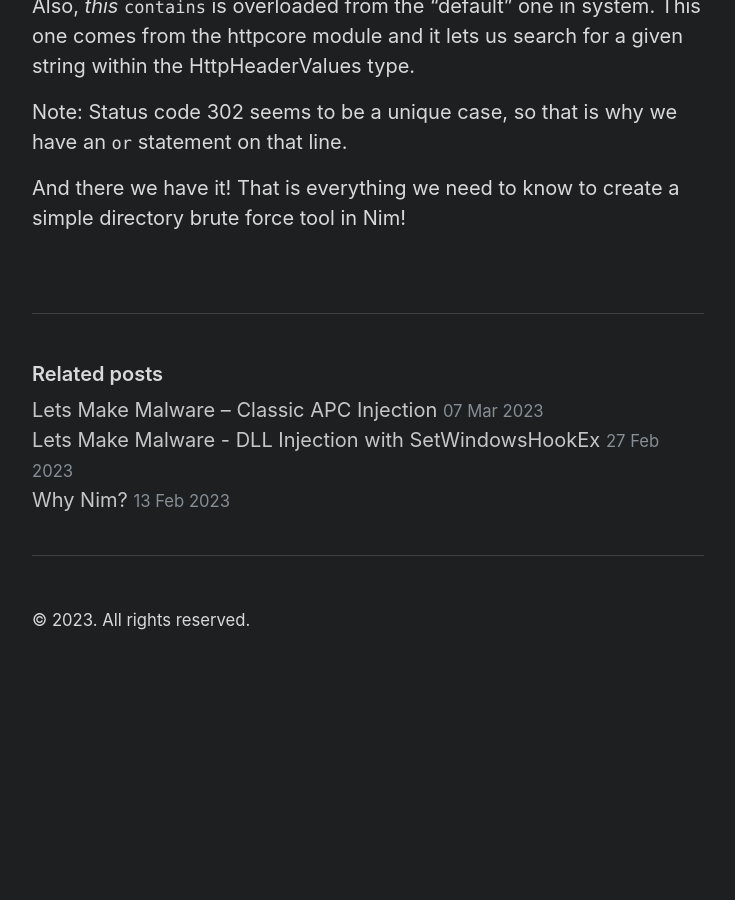
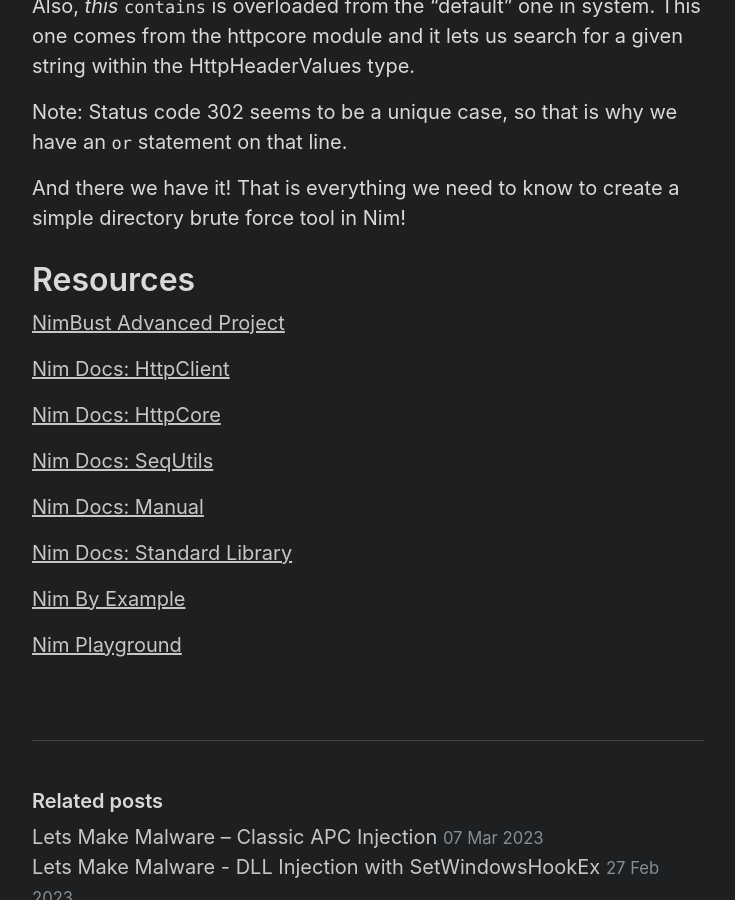
Before and after one commit to RePRGM/rePRGM.github.io, a Jekyll site: the page built from _posts/2023-03-09-lets-make-tools-part-1.md, in a window 1280 px wide and 900 px high, scrolled down 8243 px. Shown: the whole window, without its empty margins (272-1007 px from the left). Built offline with Jekyll 4.4.1, drawn with Linux system fonts in a browser that asks for light colours; before the commit the page ends 8925 px from its top, so only the background shows below that.

Commit message:
Update 2023-03-09-lets-make-tools-part-1.md

```diff
--- a/_posts/2023-03-09-lets-make-tools-part-1.md
+++ b/_posts/2023-03-09-lets-make-tools-part-1.md
@@ -197,3 +197,21 @@ Also, _this_ `contains` is overloaded from the “default” one in system. This
 Note: Status code 302 seems to be a unique case, so that is why we have an `or` statement on that line.
 
 And there we have it! That is everything we need to know to create a simple directory brute force tool in Nim!
+
+# Resources
+
+[NimBust Advanced Project](https://github.com/RePRGM/Nimperiments/tree/main/NimBust)
+
+[Nim Docs: HttpClient](https://nim-lang.org/docs/httpclient.html)
+
+[Nim Docs: HttpCore](https://nim-lang.org/docs/httpcore.html)
+
+[Nim Docs: SeqUtils](https://nim-lang.org/docs/sequtils.html)
+
+[Nim Docs: Manual](https://nim-lang.org/docs/manual.html)
+
+[Nim Docs: Standard Library](https://nim-lang.org/docs/lib.html)
+
+[Nim By Example](https://nim-by-example.github.io/)
+
+[Nim Playground](https://play.nim-lang.org/)
```
